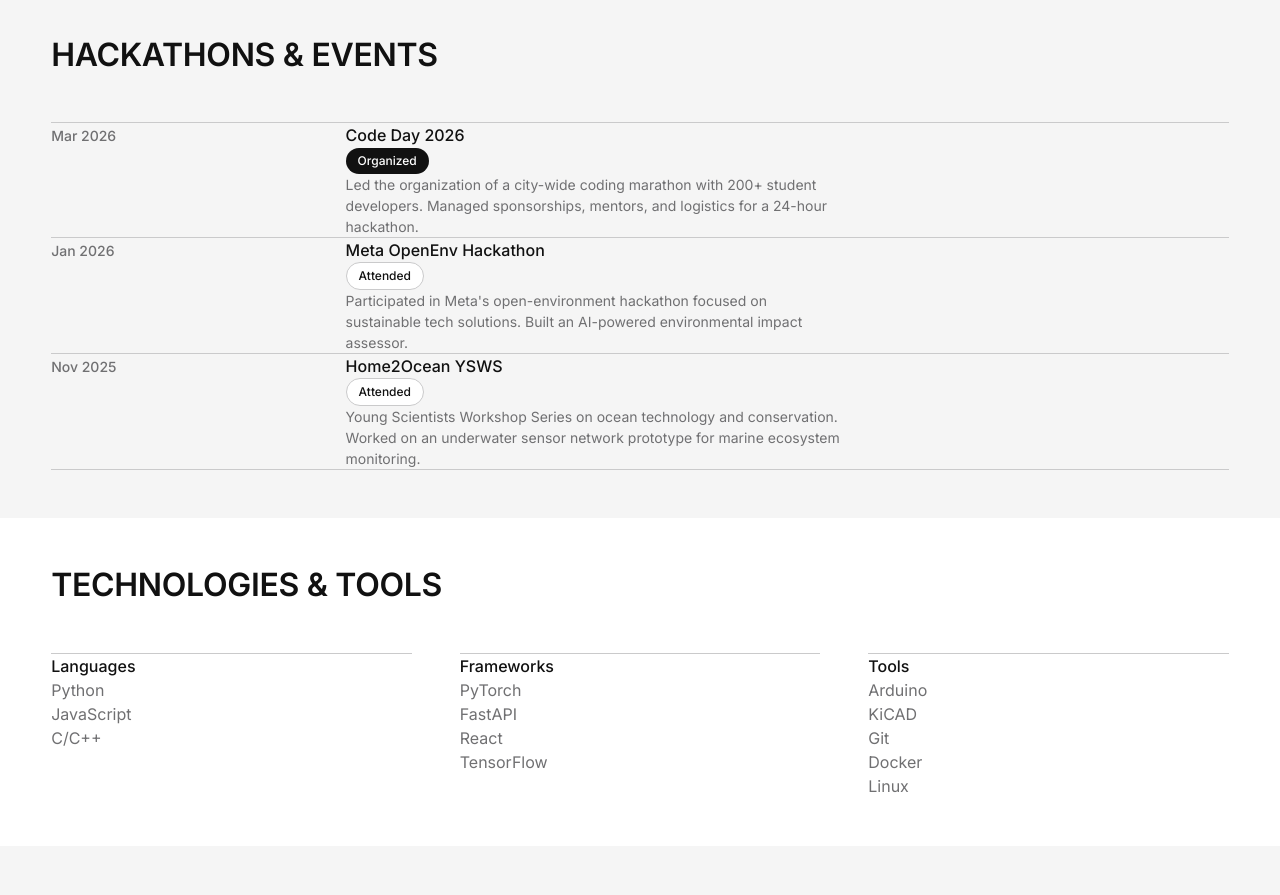
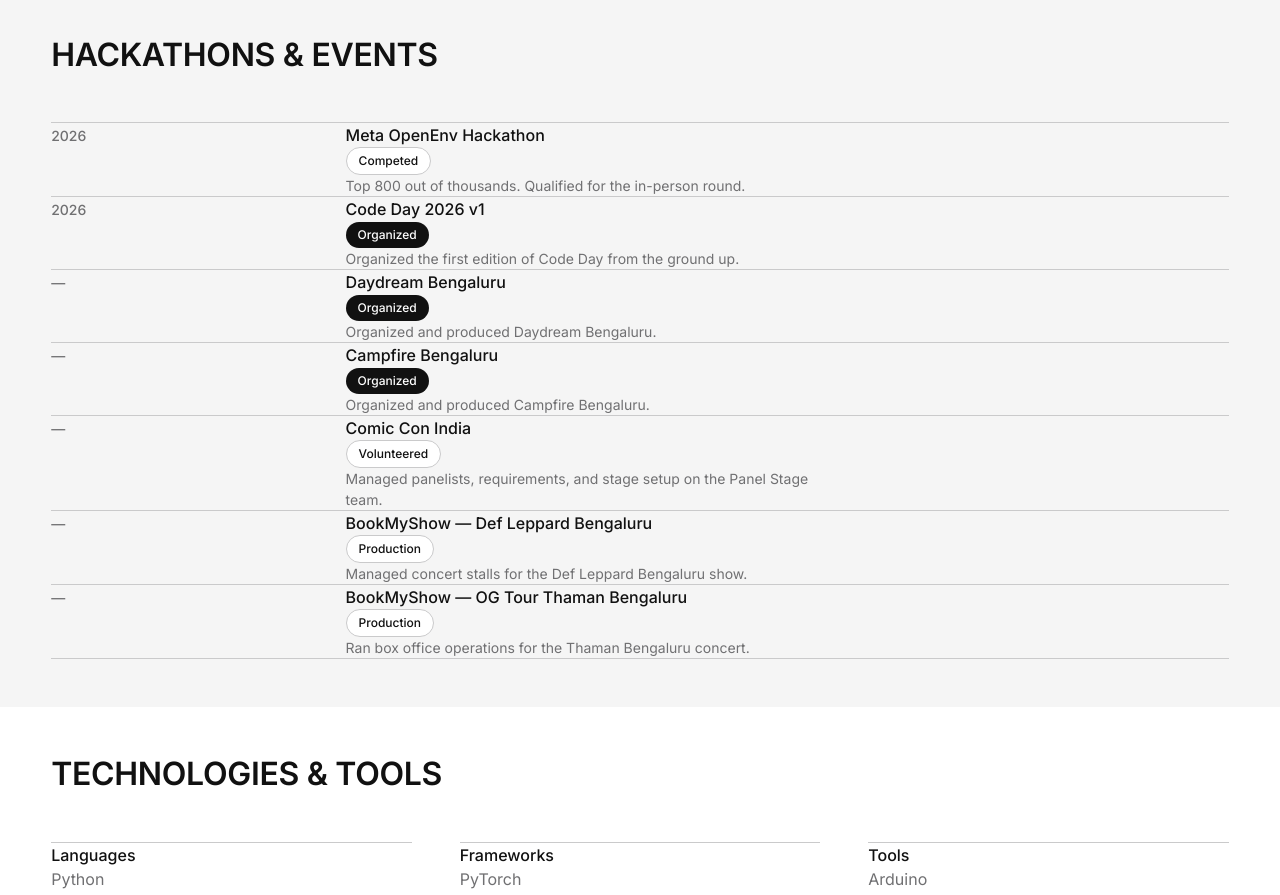
Before and after one commit to Ares006-007/My-portfolio, a React (Vite) app: page / in a window 1280 px wide. Shown: the part 2500-3395 px from the top of the page. Built offline with nearby package versions, Linux system fonts and the light colour scheme.

Commit message:
copy: rewrite hackathons and events section

```diff
--- a/src/components/Hackathons.jsx
+++ b/src/components/Hackathons.jsx
@@ -2,25 +2,48 @@
 
 const events = [
   {
-    name: 'Code Day 2026',
-    role: 'Organized',
-    date: 'Mar 2026',
+    name: 'Meta OpenEnv Hackathon',
+    role: 'Competed',
+    date: '2026',
     description:
-      'Led the organization of a city-wide coding marathon with 200+ student developers. Managed sponsorships, mentors, and logistics for a 24-hour hackathon.',
+      'Top 800 out of thousands. Qualified for the in-person round.',
   },
   {
-    name: 'Meta OpenEnv Hackathon',
-    role: 'Attended',
-    date: 'Jan 2026',
+    name: 'Code Day 2026 v1',
+    role: 'Organized',
+    date: '2026',
     description:
-      'Participated in Meta\'s open-environment hackathon focused on sustainable tech solutions. Built an AI-powered environmental impact assessor.',
+      'Organized the first edition of Code Day from the ground up.',
   },
   {
-    name: 'Home2Ocean YSWS',
-    role: 'Attended',
-    date: 'Nov 2025',
+    name: 'Daydream Bengaluru',
+    role: 'Organized',
     description:
-      'Young Scientists Workshop Series on ocean technology and conservation. Worked on an underwater sensor network prototype for marine ecosystem monitoring.',
+      'Organized and produced Daydream Bengaluru.',
+  },
+  {
+    name: 'Campfire Bengaluru',
+    role: 'Organized',
+    description:
+      'Organized and produced Campfire Bengaluru.',
+  },
+  {
+    name: 'Comic Con India',
+    role: 'Volunteered',
+    description:
+      'Managed panelists, requirements, and stage setup on the Panel Stage team.',
+  },
+  {
+    name: 'BookMyShow — Def Leppard Bengaluru',
+    role: 'Production',
+    description:
+      'Managed concert stalls for the Def Leppard Bengaluru show.',
+  },
+  {
+    name: 'BookMyShow — OG Tour Thaman Bengaluru',
+    role: 'Production',
+    description:
+      'Ran box office operations for the Thaman Bengaluru concert.',
   },
 ];
 
@@ -56,7 +79,7 @@
                       className="caption-md"
                       style={{ color: 'var(--color-mute)' }}
                     >
-                      {event.date}
+                      {event.date || '—'}
                     </span>
                   </div>
 
```
